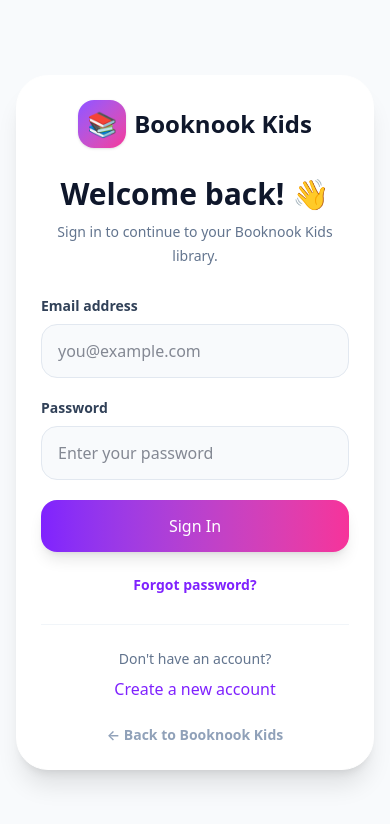
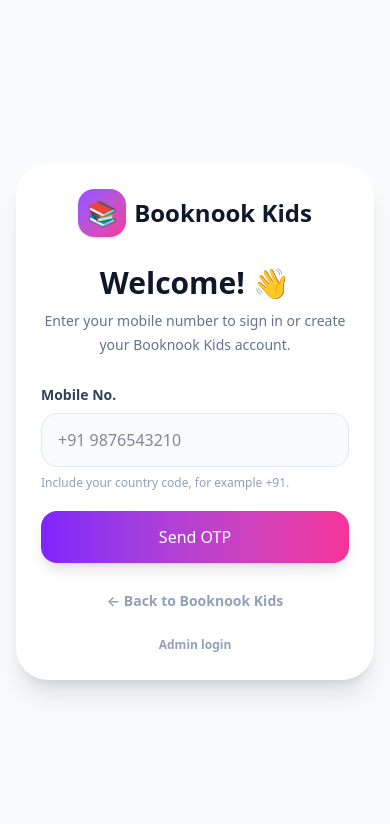
Before and after one commit to bansalneetu333-books/Booknook-kids-, a Next.js app: page /login in a window 390 px wide. Shown: the top 824 px of the page. Built offline with nearby package versions, Linux system fonts and the light colour scheme.

Commit message:
Switch customer login to mobile OTP

```diff
--- a/app/login/login-form.tsx
+++ b/app/login/login-form.tsx
@@ -5,24 +5,25 @@ import { useRouter, useSearchParams } from "next/navigation";
 import Link from "next/link";
 import { createClient } from "@/lib/supabase/client";
 
-const ADMIN_EMAIL = "bansalneetu333@gmail.com";
+function normalizePhone(value: string) {
+  return value.replace(/[\s()-]/g, "");
+}
 
 function getErrorMessage(value: string | null) {
   if (!value) return null;
-  const messages: Record<string, string> = {
-    missing_code: "The sign-in link is missing its code. Please try again.",
-    session_not_found: "We could not create your session. Please sign in again.",
-    reset: "Your password reset link is invalid or has expired.",
-  };
-  return messages[value] ?? value;
+  return value === "otp_expired"
+    ? "That OTP has expired. Please request a new one."
+    : value === "access_denied"
+      ? "The verification was cancelled or denied. Please try again."
+      : value;
 }
 
 export default function LoginForm() {
   const router = useRouter();
   const searchParams = useSearchParams();
-  const [email, setEmail] = useState("");
-  const [password, setPassword] = useState("");
-  const [mode, setMode] = useState<"login" | "signup">("login");
+  const [phone, setPhone] = useState("");
+  const [otp, setOtp] = useState("");
+  const [step, setStep] = useState<"phone" | "otp">("phone");
   const [loading, setLoading] = useState(false);
   const [message, setMessage] = useState<string | null>(
     getErrorMessage(searchParams.get("error"))
@@ -30,29 +31,29 @@ export default function LoginForm() {
   const [success, setSuccess] = useState<string | null>(null);
 
   useEffect(() => {
-    const authError = searchParams.get("error");
-    if (authError) setMessage(getErrorMessage(authError));
+    const error = searchParams.get("error");
+    if (error) setMessage(getErrorMessage(error));
   }, [searchParams]);
 
-  async function handleSubmit(event: FormEvent<HTMLFormElement>) {
+  async function sendOtp(event: FormEvent<HTMLFormElement>) {
     event.preventDefault();
     setLoading(true);
     setMessage(null);
     setSuccess(null);
 
-    const supabase = createClient();
-    const normalizedEmail = email.trim().toLowerCase();
+    const normalizedPhone = normalizePhone(phone);
+
+    if (!/^\+[1-9]\d{7,14}$/.test(normalizedPhone)) {
+      setMessage("Enter a valid mobile number with country code, for example +91XXXXXXXXXX.");
+      setLoading(false);
+      return;
+    }
 
     try {
-      if (mode === "signup") {
-        const { data, error } = await supabase.auth.signUp({
-          email: normalizedEmail,
-          password,
-          options: {
-            // Keep the confirmation callback path simple and valid.
-            // The callback defaults confirmed customers to /library.
-            emailRedirectTo: `${window.location.origin}/auth/callback`,
-          },
+      const supabase = createClient();
+      const { error } = await supabase.auth.signInWithOtp({
+        phone: normalizedPhone,
+        options: { shouldCreateUser: true },
       });
 
       if (error) {
@@ -60,21 +61,37 @@ export default function LoginForm() {
         return;
       }
 
-        if (!data.session) {
-          setSuccess(
-            "Account created. Check your email to confirm your account, then sign in."
-          );
+      setPhone(normalizedPhone);
+      setStep("otp");
+      setSuccess("OTP sent. Check your mobile for the verification code.");
+    } catch (error) {
+      setMessage(error instanceof Error ? error.message : "Unable to send OTP.");
+    } finally {
+      setLoading(false);
+    }
+  }
+
+  async function verifyOtp(event: FormEvent<HTMLFormElement>) {
+    event.preventDefault();
+    setLoading(true);
+    setMessage(null);
+    setSuccess(null);
+
+    const normalizedPhone = normalizePhone(phone);
+    const token = otp.replace(/\D/g, "");
+
+    if (!/^\d{6,8}$/.test(token)) {
+      setMessage("Enter the OTP sent to your mobile.");
+      setLoading(false);
       return;
     }
 
-        router.replace("/library");
-        router.refresh();
-        return;
-      }
-
-      const { data, error } = await supabase.auth.signInWithPassword({
-        email: normalizedEmail,
-        password,
+    try {
+      const supabase = createClient();
+      const { data, error } = await supabase.auth.verifyOtp({
+        phone: normalizedPhone,
+        token,
+        type: "sms",
       });
 
       if (error) {
@@ -83,31 +100,30 @@ export default function LoginForm() {
       }
 
       if (!data.user) {
-        setMessage("Sign-in succeeded but no user session was returned. Please try again.");
+        setMessage("Verification succeeded but no account was returned. Please try again.");
         return;
       }
+
+      await supabase.auth.updateUser({
+        data: {
+          mobile_number: normalizedPhone,
+          whatsapp_number: normalizedPhone,
+        },
+      });
 
       const requestedNext = searchParams.get("next");
       const safeNext =
         requestedNext &&
         requestedNext.startsWith("/") &&
-        !requestedNext.startsWith("//")
+        !requestedNext.startsWith("//") &&
+        requestedNext !== "/admin"
           ? requestedNext
-          : null;
+          : "/library";
 
-      const isAdmin =
-        data.user.email?.trim().toLowerCase() === ADMIN_EMAIL.toLowerCase();
-
-      const destination = isAdmin ? "/admin" : safeNext ?? "/library";
-
-      router.replace(destination);
+      router.replace(safeNext);
       router.refresh();
     } catch (error) {
-      setMessage(
-        error instanceof Error
-          ? error.message
-          : "Something went wrong. Please try again."
-      );
+      setMessage(error instanceof Error ? error.message : "Verification failed. Please try again.");
     } finally {
       setLoading(false);
     }
@@ -119,109 +135,88 @@ export default function LoginForm() {
         <section className="w-full rounded-[2rem] border border-white bg-white p-6 shadow-xl sm:p-8">
           <div className="text-center">
             <Link href="/" className="inline-flex items-center gap-2">
-              <span className="flex h-12 w-12 items-center justify-center rounded-2xl bg-gradient-to-br from-violet-500 to-pink-500 text-2xl shadow-sm">
-                📚
-              </span>
-              <span className="text-2xl font-black text-slate-900">
-                Booknook Kids
-              </span>
+              <span className="flex h-12 w-12 items-center justify-center rounded-2xl bg-gradient-to-br from-violet-500 to-pink-500 text-2xl shadow-sm">📚</span>
+              <span className="text-2xl font-black text-slate-900">Booknook Kids</span>
             </Link>
+
             <h1 className="mt-7 text-3xl font-black text-slate-900">
-              {mode === "login" ? "Welcome back! 👋" : "Create your account ✨"}
+              {step === "phone" ? "Welcome! 👋" : "Verify your mobile 📱"}
             </h1>
+
             <p className="mt-2 text-sm leading-6 text-slate-500">
-              {mode === "login"
-                ? "Sign in to continue to your Booknook Kids library."
-                : "Create a free account to build your personal bookshelf."}
+              {step === "phone"
+                ? "Enter your mobile number to sign in or create your Booknook Kids account."
+                : `We sent an OTP to ${phone}.`}
             </p>
           </div>
 
           {(message || success) && (
-            <div
-              role="alert"
-              className={`mt-6 rounded-2xl px-4 py-3 text-sm font-semibold ${
-                success
-                  ? "bg-emerald-50 text-emerald-700"
-                  : "bg-rose-50 text-rose-700"
-              }`}
-            >
+            <div role="alert" className={`mt-6 rounded-2xl px-4 py-3 text-sm font-semibold ${success ? "bg-emerald-50 text-emerald-700" : "bg-rose-50 text-rose-700"}`}>
               {success ?? message}
             </div>
           )}
 
-          <form onSubmit={handleSubmit} className="mt-7 space-y-5">
+          {step === "phone" ? (
+            <form onSubmit={sendOtp} className="mt-7 space-y-5">
               <div>
-              <label htmlFor="email" className="mb-2 block text-sm font-bold text-slate-700">
-                Email address
-              </label>
+                <label htmlFor="phone" className="mb-2 block text-sm font-bold text-slate-700">Mobile No.</label>
                 <input
-                id="email"
-                name="email"
-                type="email"
-                autoComplete="email"
+                  id="phone"
+                  name="phone"
+                  type="tel"
+                  inputMode="tel"
+                  autoComplete="tel"
                   required
-                value={email}
-                onChange={(event) => setEmail(event.target.value)}
-                placeholder="you@example.com"
+                  value={phone}
+                  onChange={(event) => setPhone(event.target.value)}
+                  placeholder="+91 9876543210"
                   className="w-full rounded-2xl border border-slate-200 bg-slate-50 px-4 py-3.5 text-slate-900 outline-none transition focus:border-violet-500 focus:bg-white focus:ring-4 focus:ring-violet-100"
+                />
+                <p className="mt-2 text-xs text-slate-400">Include your country code, for example +91.</p>
+              </div>
+
+              <button type="submit" disabled={loading} className="w-full rounded-2xl bg-gradient-to-r from-violet-600 to-pink-500 px-5 py-3.5 font-black text-white shadow-lg transition hover:from-violet-700 hover:to-pink-600 disabled:cursor-not-allowed disabled:opacity-60">
+                {loading ? "Sending OTP..." : "Send OTP"}
+              </button>
+            </form>
+          ) : (
+            <form onSubmit={verifyOtp} className="mt-7 space-y-5">
+              <div>
+                <label htmlFor="otp" className="mb-2 block text-sm font-bold text-slate-700">Enter OTP</label>
+                <input
+                  id="otp"
+                  name="otp"
+                  type="text"
+                  inputMode="numeric"
+                  autoComplete="one-time-code"
+                  required
+                  maxLength={8}
+                  value={otp}
+                  onChange={(event) => setOtp(event.target.value.replace(/\D/g, "").slice(0, 8))}
+                  placeholder="Enter OTP"
+                  className="w-full rounded-2xl border border-slate-200 bg-slate-50 px-4 py-3.5 text-center text-2xl font-black tracking-[0.35em] text-slate-900 outline-none transition focus:border-violet-500 focus:bg-white focus:ring-4 focus:ring-violet-100"
                 />
               </div>
 
-            <div>
-              <label htmlFor="password" className="mb-2 block text-sm font-bold text-slate-700">
-                Password
-              </label>
-              <input
-                id="password"
-                name="password"
-                type="password"
-                autoComplete={mode === "login" ? "current-password" : "new-password"}
-                required
-                minLength={6}
-                value={password}
-                onChange={(event) => setPassword(event.target.value)}
-                placeholder="Enter your password"
-                className="w-full rounded-2xl border border-slate-200 bg-slate-50 px-4 py-3.5 text-slate-900 outline-none transition focus:border-violet-500 focus:bg-white focus:ring-4 focus:ring-violet-100"
-              />
-            </div>
+              <button type="submit" disabled={loading} className="w-full rounded-2xl bg-gradient-to-r from-violet-600 to-pink-500 px-5 py-3.5 font-black text-white shadow-lg transition hover:from-violet-700 hover:to-pink-600 disabled:cursor-not-allowed disabled:opacity-60">
+                {loading ? "Verifying..." : "Verify OTP"}
+              </button>
 
-            <button
-              type="submit"
-              disabled={loading}
-              className="w-full rounded-2xl bg-gradient-to-r from-violet-600 to-pink-500 px-5 py-3.5 font-black text-white shadow-lg transition hover:from-violet-700 hover:to-pink-600 disabled:cursor-not-allowed disabled:opacity-60"
-            >
-              {loading ? "Please wait..." : mode === "login" ? "Sign In" : "Create Account"}
+              <button type="button" onClick={() => { setStep("phone"); setOtp(""); setMessage(null); setSuccess(null); }} className="w-full text-sm font-bold text-violet-600 hover:text-violet-800">
+                Change mobile number
               </button>
             </form>
+          )}
 
-          {mode === "login" && (
+          <Link href="/" className="mt-7 block text-center text-sm font-semibold text-slate-400 hover:text-slate-600">
+            ← Back to Booknook Kids
+          </Link>
+
           <div className="mt-5 text-center">
-              <Link href="/reset-password" className="text-sm font-bold text-violet-600 hover:text-violet-800">
-                Forgot password?
+            <Link href="/admin-login" className="text-xs font-semibold text-slate-400 hover:text-slate-600">
+              Admin login
             </Link>
           </div>
-          )}
-
-          <div className="mt-7 border-t border-slate-100 pt-6 text-center">
-            <p className="text-sm text-slate-500">
-              {mode === "login" ? "Don't have an account?" : "Already have an account?"}
-            </p>
-            <button
-              type="button"
-              onClick={() => {
-                setMode(mode === "login" ? "signup" : "login");
-                setMessage(null);
-                setSuccess(null);
-              }}
-              className="mt-2 font-black text-violet-600 hover:text-violet-800"
-            >
-              {mode === "login" ? "Create a new account" : "Sign in instead"}
-            </button>
-          </div>
-
-          <Link href="/" className="mt-6 block text-center text-sm font-semibold text-slate-400 hover:text-slate-600">
-            ← Back to Booknook Kids
-          </Link>
         </section>
       </div>
     </main>
```
Lines whose indentation alone changed are shown as unchanged.
